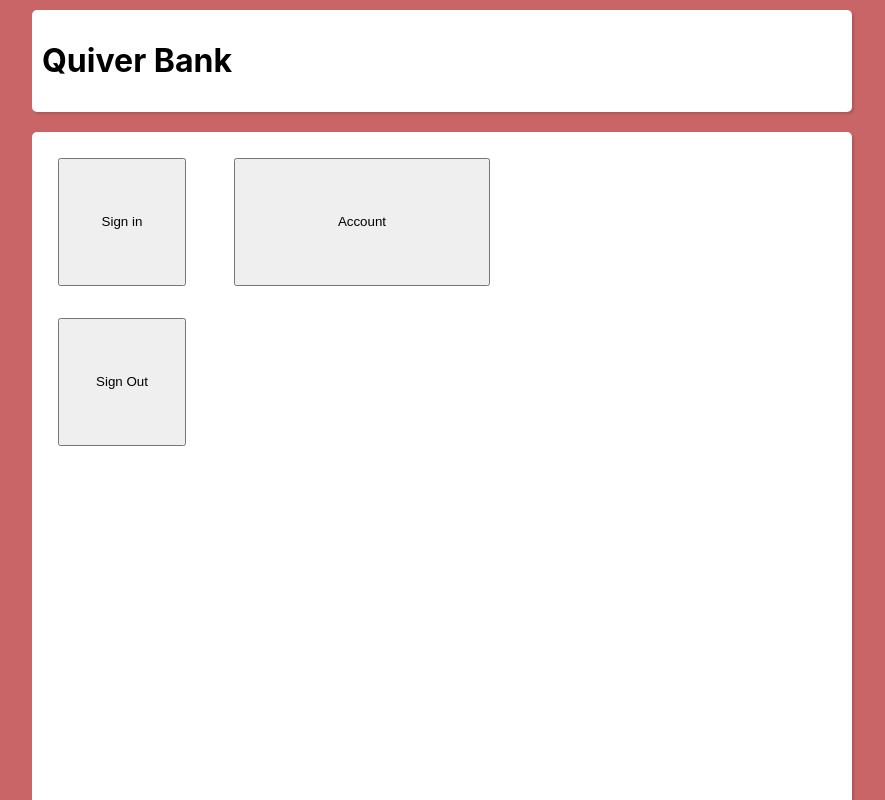
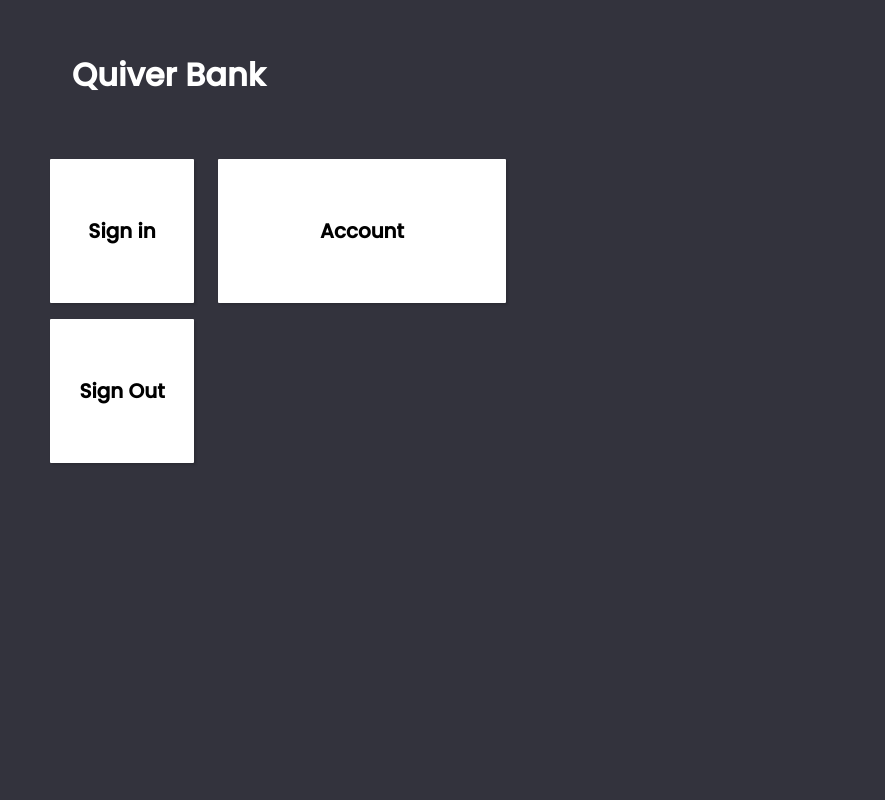
Before and after one commit to Delusion4013/Self-learning-web, a React (Create React App) app in the folder react-website/self-learning-app/: page / in a window 1280 px wide. Shown: the top 800 px of the page, without its empty margins (198-1083 px from the left). Built offline with nearby package versions, Linux system fonts and the light colour scheme.

Commit message:
Some css neatening

```diff
--- a/react-website/self-learning-app/src/App.css
+++ b/react-website/self-learning-app/src/App.css
@@ -1,8 +1,12 @@
+
+
+@import url('https://fonts.googleapis.com/css2?family=Poppins:wght@400;500&display=swap');
+
 
 :root {
 	--grid-padding: 10px;
-	--main-bg-dark-color:#1a1a1d;
-	--main-color: var(#c96567);
+	--main-bg-dark-color:#33333d;
+	--main-color: #c96567;
 
 }
 
@@ -11,7 +15,7 @@ html, body {
 
 }
 #root {
-	background-color: #c96567;
+	background-color: var(--main-bg-dark-color);
 }
 
 #container {
@@ -35,16 +39,44 @@ html, body {
 }
 
 .styled-box {
-
-	padding: 10px;
+	font-family: 'Poppins', sans-serif;
+	padding: 20px;
 	margin: 10px;
-	border-radius: 5px;
+	border-radius: 1px;
 	box-shadow: rgba(0, 0, 0, 0.15) 1.95px 1.95px 2.6px;
 	background-color: white;
 	/* parameters from https://getcssscan.com/css-box-shadow-examples */
 }
 
 .task-button {
-	width: 80%;
-	height: 80%;
+	border: none;
+	cursor: pointer;
+	width: 90%;
+	height: 90%;
+	font-weight: bold;
+	font-size: 20px;
+
 }
+
+.title {
+	background:none;
+
+
+	color: white;
+	box-shadow: none;
+}
+
+
+button:hover,
+button:focus {
+
+}
+
+button:focus {
+	border: none;
+	outline: none;
+}
+
+button:active {
+    transform: scale(0.99);
+}
--- a/react-website/self-learning-app/src/App.js
+++ b/react-website/self-learning-app/src/App.js
@@ -5,10 +5,11 @@ import currentLayout from './grid-layouts/test';
 function App() {
   return (
     <div id="container">
-		<header  className="styled-box">
+		<header  className="title styled-box">
 			<h1 >
 				Quiver Bank
 			</h1>
+
 		</header>
 		<LayoutGrid layout={currentLayout}>
 
--- a/react-website/self-learning-app/src/LayoutGrid.js
+++ b/react-website/self-learning-app/src/LayoutGrid.js
@@ -6,7 +6,7 @@ import TaskButton from './TaskButton';
 function LayoutGrid(props) {
 	let elements = props.layout;
 	return (
-		<div className="styled-box layout-grid">
+		<div className="layout-grid">
 			{elements.map(e => {
 				return (<TaskButton id={e.id} rect={e.rect}>
 					{e.content}
--- a/react-website/self-learning-app/src/TaskButton.js
+++ b/react-website/self-learning-app/src/TaskButton.js
@@ -4,7 +4,7 @@ function TaskButton(props) {
 	let x2 = x1 + props.rect.w;
 	let y2 = y1 + props.rect.h;
 	return (
-		<button className="task-button" style={{gridColumnStart: x1, gridRowStart: y1, gridColumnEnd: x2, gridRowEnd: y2 }}>
+		<button className=" styled-box task-button" style={{gridColumnStart: x1, gridRowStart: y1, gridColumnEnd: x2, gridRowEnd: y2 }}>
 			{props.children}
 		</button>
 	)
```
Also changed, not shown: 1 other file (tests, documents, lock files or other folders).
